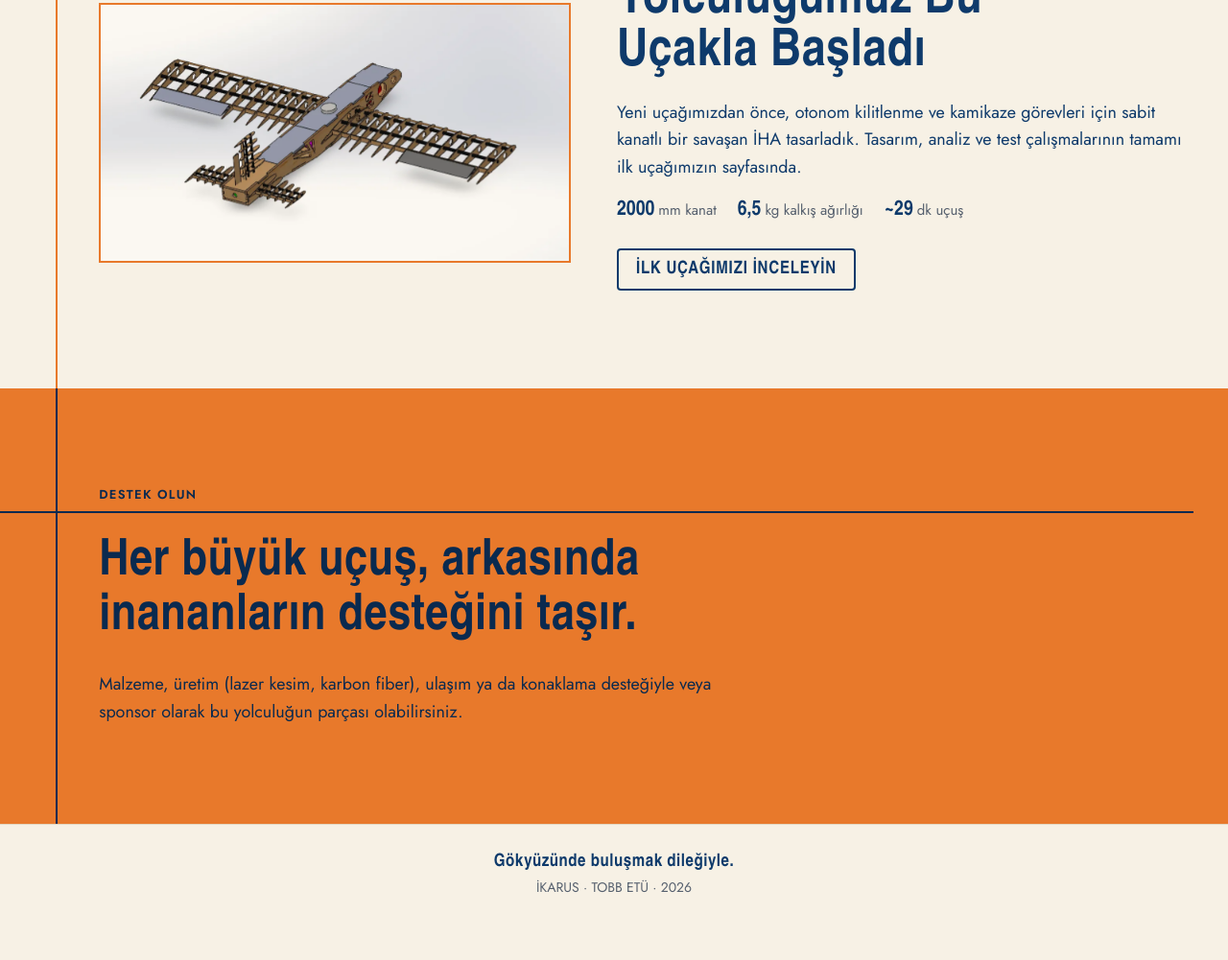
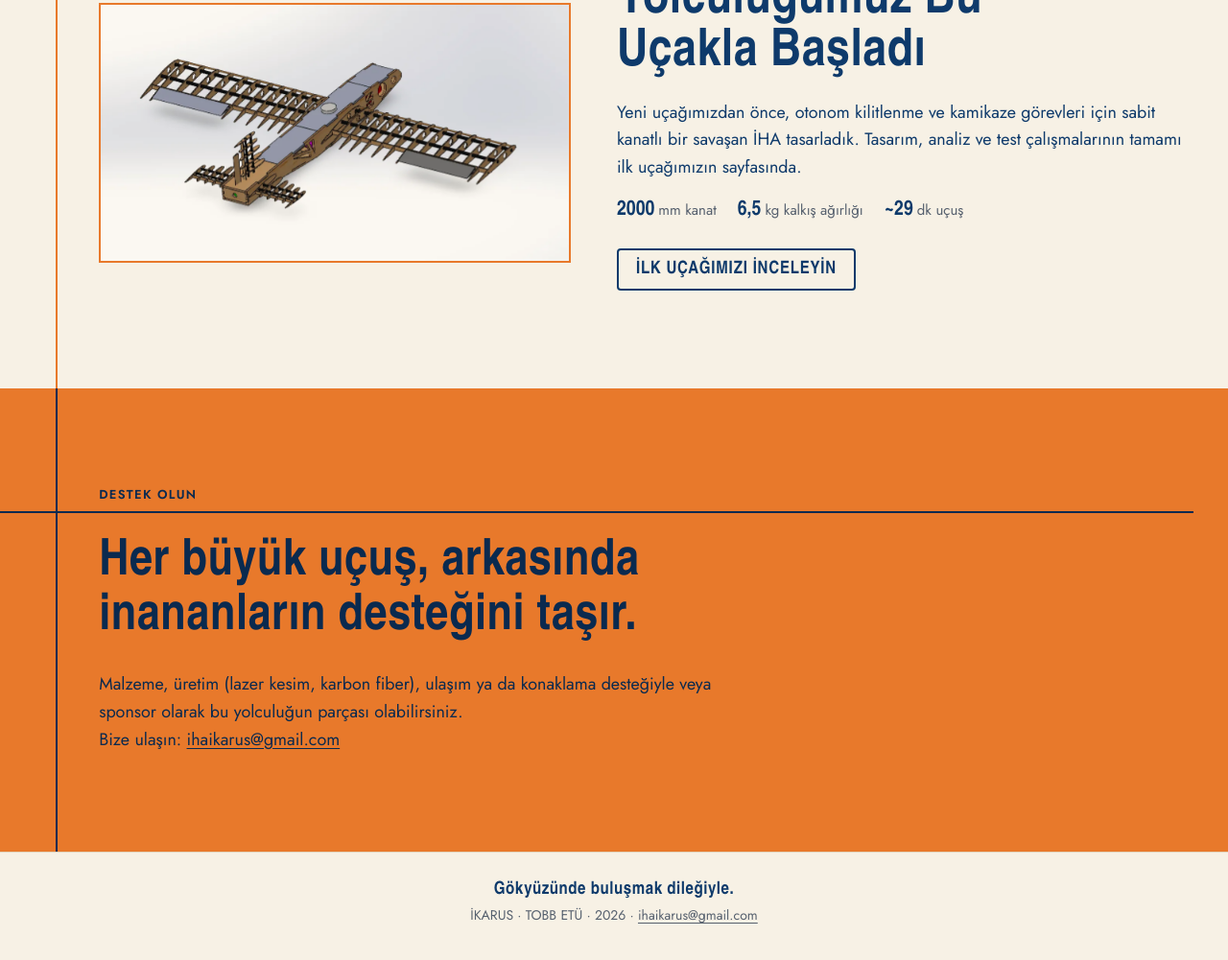
Before and after one commit to ROGOYATO/ikarus, a website built with Vite: page index.html in a window 1280 px wide. Shown: the part 5542-6543 px from the top of the page at 96% size. Before the commit the page ends 6519 px from the top, so only its background shows below. Built offline with nearby package versions, Linux system fonts and the light colour scheme; a web font is replaced by a local one.

Commit message:
Show the team email in the support section and footer
No personal names on the site; only the team address.

Co-Authored-By: Claude Opus 5.5 <noreply@anthropic.com>
Claude-Session: https://claude.ai/code/session_015zjZwnWERrxaFZH8WZKDwA

```diff
--- a/index.html
+++ b/index.html
@@ -314,6 +314,7 @@
     <p class="kicker">Destek olun</p>
     <p class="statement">Her büyük uçuş, arkasında inananların desteğini taşır.</p>
     <p class="lead">Malzeme, üretim (lazer kesim, karbon fiber), ulaşım ya da konaklama desteğiyle veya sponsor olarak bu yolculuğun parçası olabilirsiniz.</p>
+    <p class="lead">Bize ulaşın: <a href="mailto:ihaikarus@gmail.com">ihaikarus@gmail.com</a></p>
   </div>
 </section>
 
@@ -321,7 +322,7 @@
 
 <footer class="site">
   <em>Gökyüzünde buluşmak dileğiyle.</em>
-  <span>İKARUS · TOBB ETÜ · 2026</span>
+  <span>İKARUS · TOBB ETÜ · 2026 · <a href="mailto:ihaikarus@gmail.com">ihaikarus@gmail.com</a></span>
 </footer>
 
 <script type="module" src="/src/home.js"></script>
```
Also changed, not shown: README.md.
